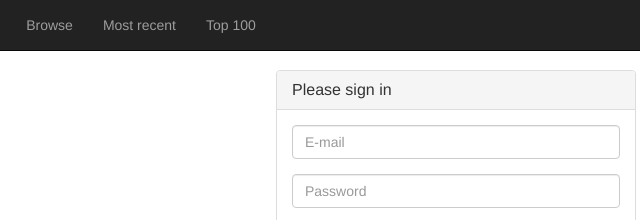
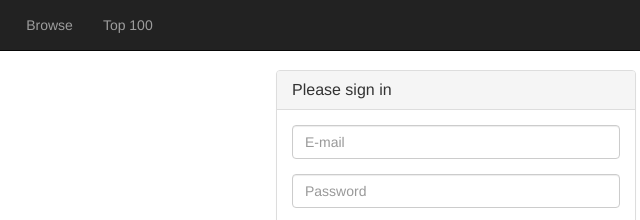
Before and after one commit to 0x1A1-1/pdfedu, a website: page login.html in a window 1280 px wide. Shown: the top 220 px of the page, 184-824 px from the left. Drawn offline with Linux system fonts and the light colour scheme.

Commit message:
take cout recent for search result

```diff
--- a/login.html
+++ b/login.html
@@ -54,9 +54,6 @@
                 <ul class="nav navbar-nav">
                     <li>
                         <a href="browser.html">Browse</a>
-                    </li>
-                    <li>
-                        <a href="recent.html">Most recent</a>
                     </li>
                     <li>
                         <a href="top.html">Top 100</a>
```
Also changed, not shown: browser.html (+0 -3 lines), recent.html (+0 -3 lines), top.html (+0 -3 lines), torrent.html (+0 -3 lines).
